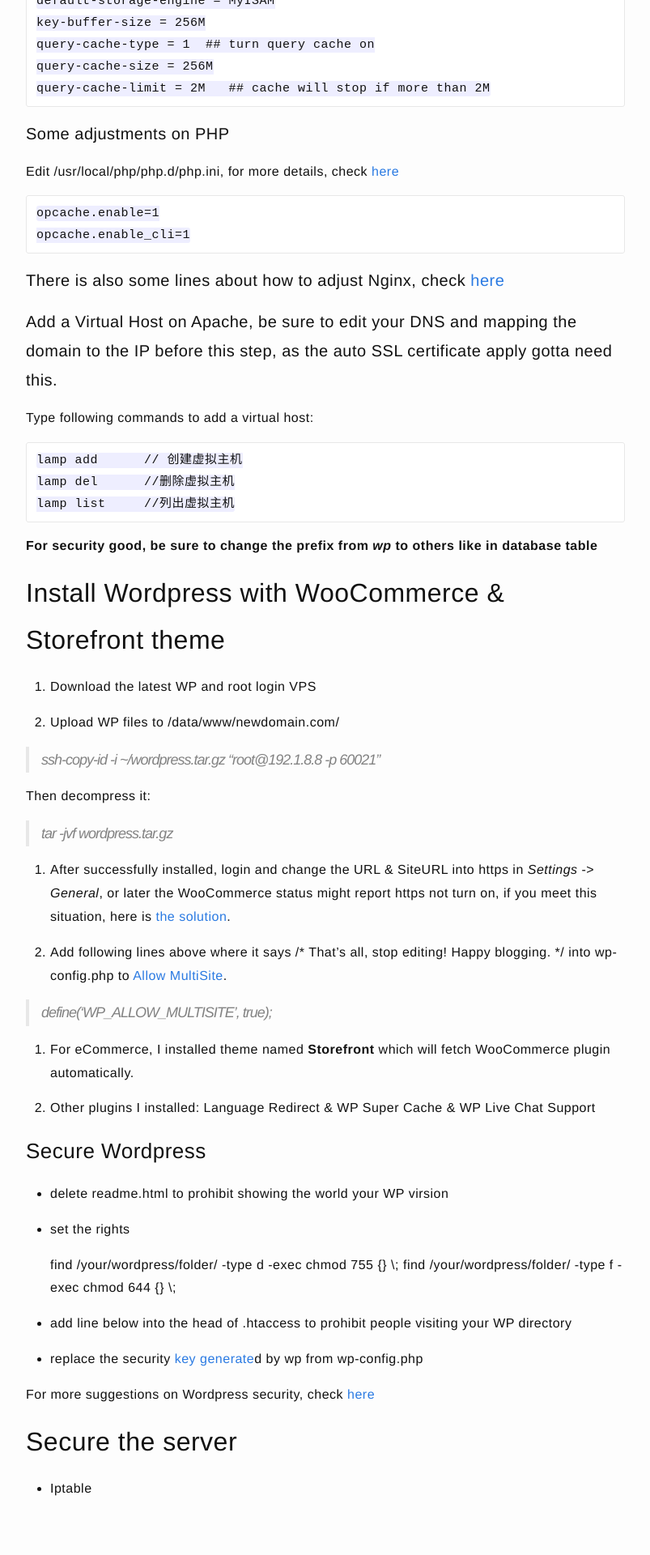
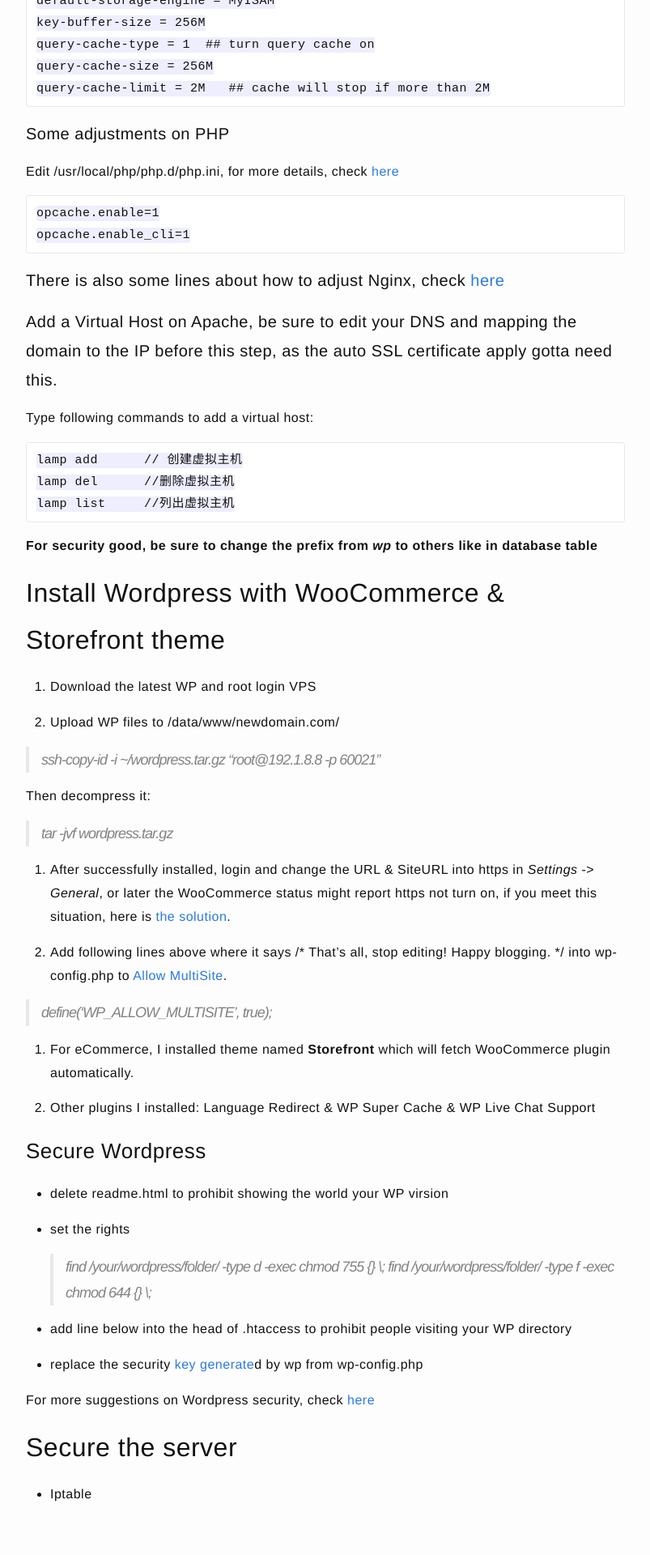
Before and after one commit to jazzi/jazzi.github.io, a Jekyll site: the page built from _posts/2018-03-15-setup-wordpress-in-vps.md, in a window 1280 px wide. Shown: the part 1446-3366 px from the top of the page at 81% size, without its empty margins (238-1041 px from the left). Built offline with Jekyll 4.4.1, drawn with Linux system fonts in a browser that asks for light colours.

```diff
--- a/_posts/2018-03-15-setup-wordpress-in-vps.md
+++ b/_posts/2018-03-15-setup-wordpress-in-vps.md
@@ -95,8 +95,8 @@ Then decompress it:
 
 * set the rights
 
-    find /your/wordpress/folder/ -type d -exec chmod 755 {} \;
-    find /your/wordpress/folder/ -type f -exec chmod 644 {} \;
+    > find /your/wordpress/folder/ -type d -exec chmod 755 {} \;
+    > find /your/wordpress/folder/ -type f -exec chmod 644 {} \;
 
 * add line below into the head of .htaccess to prohibit people visiting your WP directory
 
```
